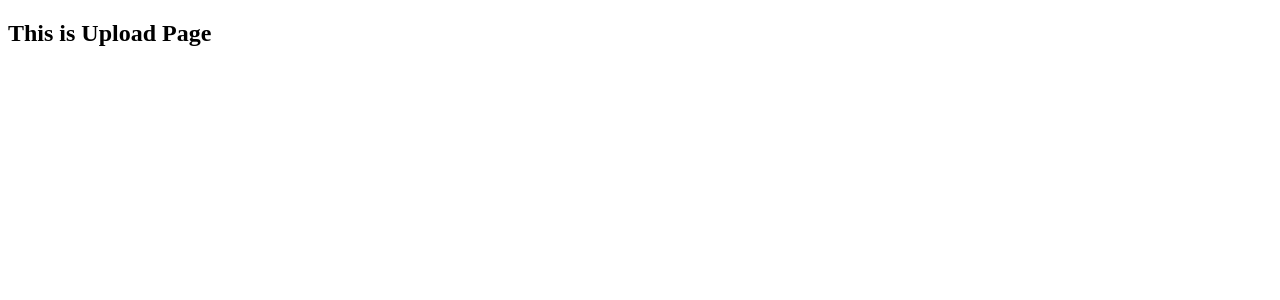
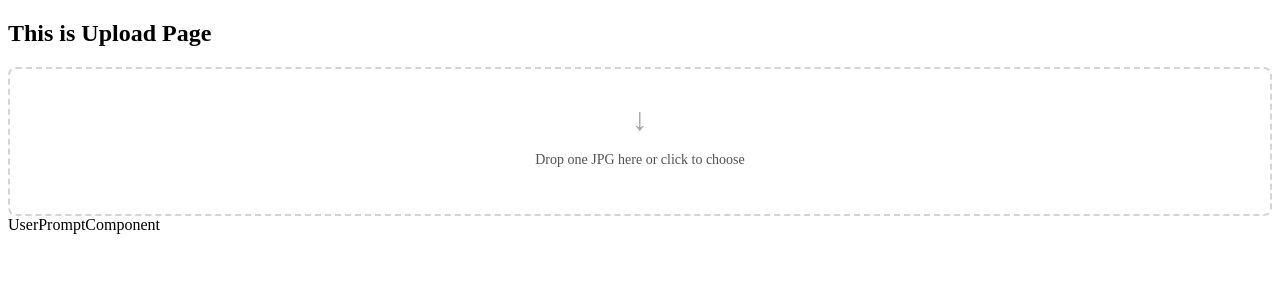
Before and after one commit to janpauldahlke/art-quilt, a Next.js app in the folder client/: page /upload in a window 1280 px wide. Shown: the top 300 px of the page. Built offline with nearby package versions, Linux system fonts and the light colour scheme.

Commit message:
we tailwind for styles now, and we prepare the upload component

```diff
--- a/client/package.json
+++ b/client/package.json
@@ -18,7 +18,8 @@
     "@google/generative-ai": "^0.24.1",
     "next": "^16.1.6",
     "openai": "^6.17.0",
-    "react": "^19.1.0"
+    "react": "^19.1.0",
+    "react-dropzone": "^14.4.0"
   },
   "devDependencies": {
     "@types/node": "25.1.0",
--- /dev/null
+++ b/client/src/app/UploadPage/UploadComponent/UploadComponent.tsx
@@ -0,0 +1,91 @@
+"use client";
+
+import { useCallback, useEffect, useState } from "react";
+import { useDropzone } from "react-dropzone";
+
+const STORAGE_KEY = "art-quilt-upload-image";
+
+function fileToBase64(file: File): Promise<string> {
+  return new Promise((resolve, reject) => {
+    const reader = new FileReader();
+    reader.onload = () => {
+      const result = reader.result;
+      if (typeof result === "string") resolve(result);
+      else reject(new Error("Expected string result"));
+    };
+    reader.onerror = () => reject(reader.error);
+    reader.readAsDataURL(file);
+  });
+}
+
+export const UploadComponent = () => {
+  const [imageBase64, setImageBase64] = useState<string | null>(null);
+
+  useEffect(() => {
+    if (typeof window === "undefined") return;
+    const stored = localStorage.getItem(STORAGE_KEY);
+    if (stored) setImageBase64(stored);
+  }, []);
+
+  const persist = useCallback((base64: string | null) => {
+    if (typeof window === "undefined") return;
+    if (base64) localStorage.setItem(STORAGE_KEY, base64);
+    else localStorage.removeItem(STORAGE_KEY);
+    setImageBase64(base64);
+  }, []);
+
+  const onDrop = useCallback(
+    async (acceptedFiles: File[]) => {
+      const file = acceptedFiles[0];
+      if (!file) return;
+      const base64 = await fileToBase64(file);
+      persist(base64);
+    },
+    [persist]
+  );
+
+  const remove = useCallback(() => {
+    persist(null);
+  }, [persist]);
+
+  const { getRootProps, getInputProps, isDragActive } = useDropzone({
+    onDrop,
+    accept: { "image/jpeg": [".jpg", ".jpeg"] },
+    maxFiles: 1,
+    multiple: false,
+    disabled: !!imageBase64,
+  });
+
+  const dropzoneStyle: React.CSSProperties = {
+    border: "2px dashed #d4d4d4",
+    borderRadius: 8,
+    padding: 32,
+    textAlign: "center",
+    cursor: "pointer",
+    outline: "none",
+    ...(isDragActive && { borderColor: "#a3a3a3", backgroundColor: "#f5f5f5" }),
+  };
+
+  return (
+    <div>
+      {!imageBase64 ? (
+        <div {...getRootProps()} style={dropzoneStyle}>
+          <input {...getInputProps()} />
+          <span style={{ display: "block", fontSize: "2rem", color: "#a3a3a3", marginBottom: 8 }} aria-hidden>↓</span>
+          <p style={{ color: "#525252", fontSize: 14 }}>
+            {isDragActive ? "Drop JPG here" : "Drop one JPG here or click to choose"}
+          </p>
+        </div>
+      ) : (
+        <div>
+          <div>
+            <img src={imageBase64} alt="Upload preview" width={160} height={120} />
+          </div>
+          <button type="button" onClick={remove}>
+            Remove
+          </button>
+        </div>
+      )}
+    </div>
+  );
+};
--- a/client/src/app/UploadPage/UploadPage.tsx
+++ b/client/src/app/UploadPage/UploadPage.tsx
@@ -8,10 +8,17 @@
  * we do not save chat history somewhere each is prompt is alone for now
  */
 
+import { UploadComponent } from "./UploadComponent/UploadComponent";
+import { UserPromptComponent } from "./UserPromptComponent/UserPromptComponent";
+
 export default function UploadPage() {
   return (
     <section>
       <h1>This is Upload Page</h1>
+      <div className="flex flex-col gap-4">
+        <UploadComponent />
+        <UserPromptComponent />
+      </div>
     </section>
   );
 }
--- /dev/null
+++ b/client/src/app/UploadPage/UserPromptComponent/UserPromptComponent.tsx
@@ -0,0 +1,3 @@
+export const UserPromptComponent = () => {
+  return <div>UserPromptComponent</div>;
+};
```
Also changed, not shown: 2 other files (tests, documents, lock files or other folders).
